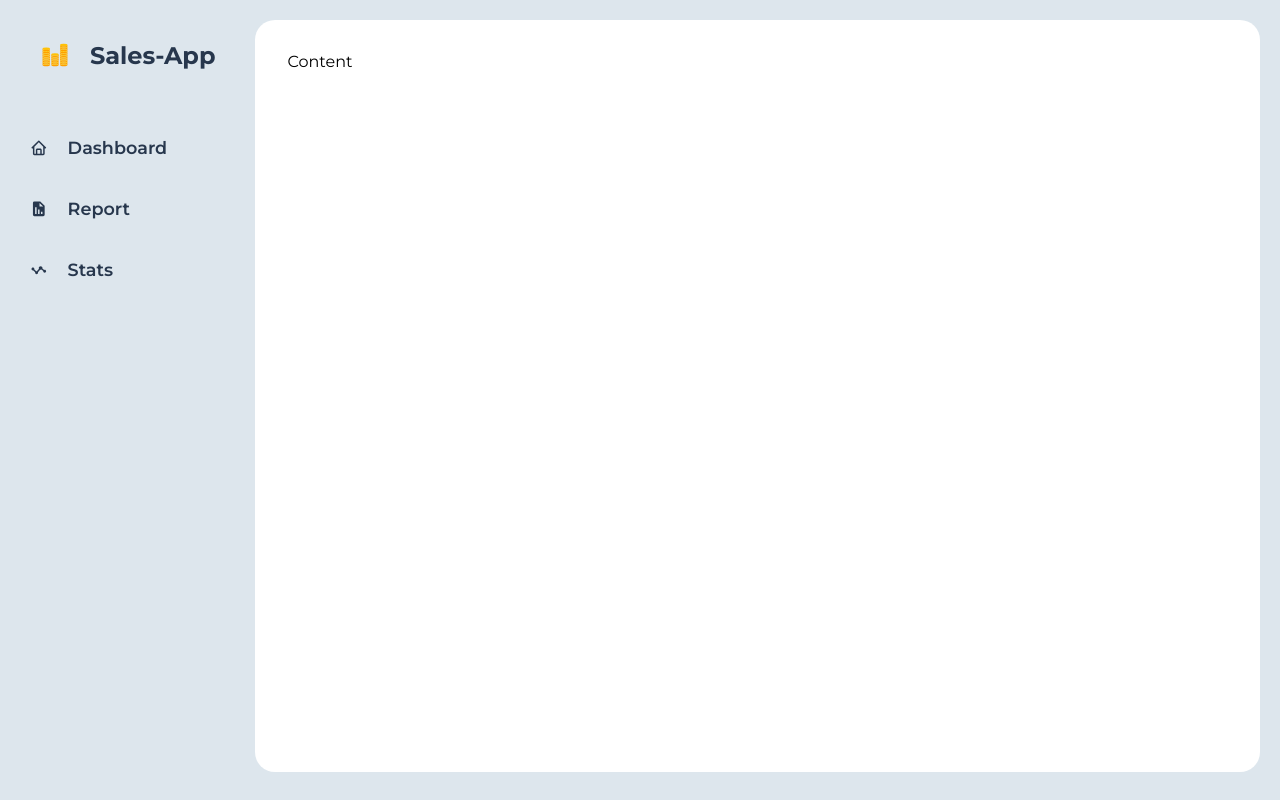
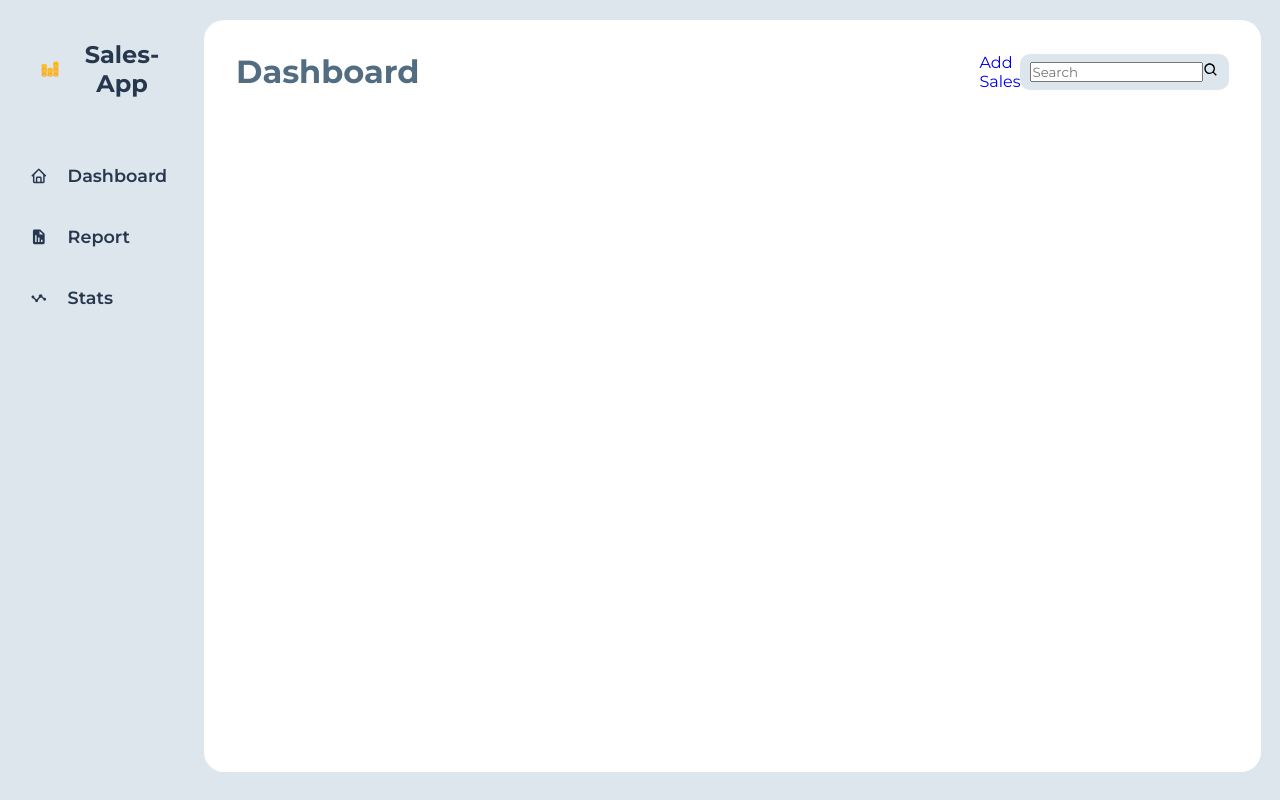
Before and after one commit to jamesgade/sales-app, a React (Vite) app: page /dashboard in a window 1280 px wide. Built offline with nearby package versions, Linux system fonts and the light colour scheme; a web font is replaced by a local one.

Commit message:
add sales

```diff
--- a/src/Components/App.css
+++ b/src/Components/App.css
@@ -61,3 +61,35 @@ transition: 0.3s ease-in-out;
     gap:1.5rem;
     justify-content: space-between;
 }
+.content{
+    width: 100%;
+
+}
+.content-header{
+    display: flex;
+    align-items: center;
+    justify-content: space-between;
+}
+.content-header a{
+    text-decoration: none;
+    padding-left: 35rem;
+}
+.header-title{
+    color:#526d82 ;
+
+}
+.header-activity{
+    display: flex;
+    align-items:center;
+    gap: 40px;
+
+}
+.search-box{
+    background: #dde6ed;
+    padding: 8px 10px;
+    border-radius: 10px;
+    display: flex;
+}
+.search-box input ::placeholder{
+    color: #ffffff4e;
+}
--- a/src/Components/Content.jsx
+++ b/src/Components/Content.jsx
@@ -1,8 +1,11 @@
 import React from 'react'
-
+import ContentHeader from './ContentHeader'
+import './App.css'
 const Content = () => {
     return (
-        <div>Content</div>
+        <div className='content'>
+            <ContentHeader />
+        </div>
     )
 }
 
--- /dev/null
+++ b/src/Components/ContentHeader.jsx
@@ -0,0 +1,20 @@
+import React from 'react'
+import { BiSearch } from 'react-icons/bi'
+const ContentHeader = () => {
+    return (
+        <div className='content-header'>
+            <h1 className="header-title">
+                Dashboard
+            </h1>
+            <a href='#'>Add Sales</a>
+            <div className="header-activity">
+                <div className="search-box">
+                    <input type="text" placeholder='Search' />
+                    <BiSearch className='icon' />
+                </div>
+            </div>
+        </div>
+    )
+}
+
+export default ContentHeader
--- a/src/Components/Sidebar.jsx
+++ b/src/Components/Sidebar.jsx
@@ -11,7 +11,7 @@ const Sidebar = () => {
                 </h2>
             </div>
             <div className="menu-list">
-                <a href="#" className='item'>
+                <a href="/dashboard" className='item'>
                     <BiHome className='icon' />
                     Dashboard
                 </a>
--- a/src/index.css
+++ b/src/index.css
@@ -45,8 +45,8 @@ display: flex;
     padding: 20px 45px 20px 20px;
 }
 
-input::placeholder{
-    color: #fff;
+.input-box input::placeholder{
+    color: #ffffff;
 }
 .input-box .icon{
     position: absolute;
```
